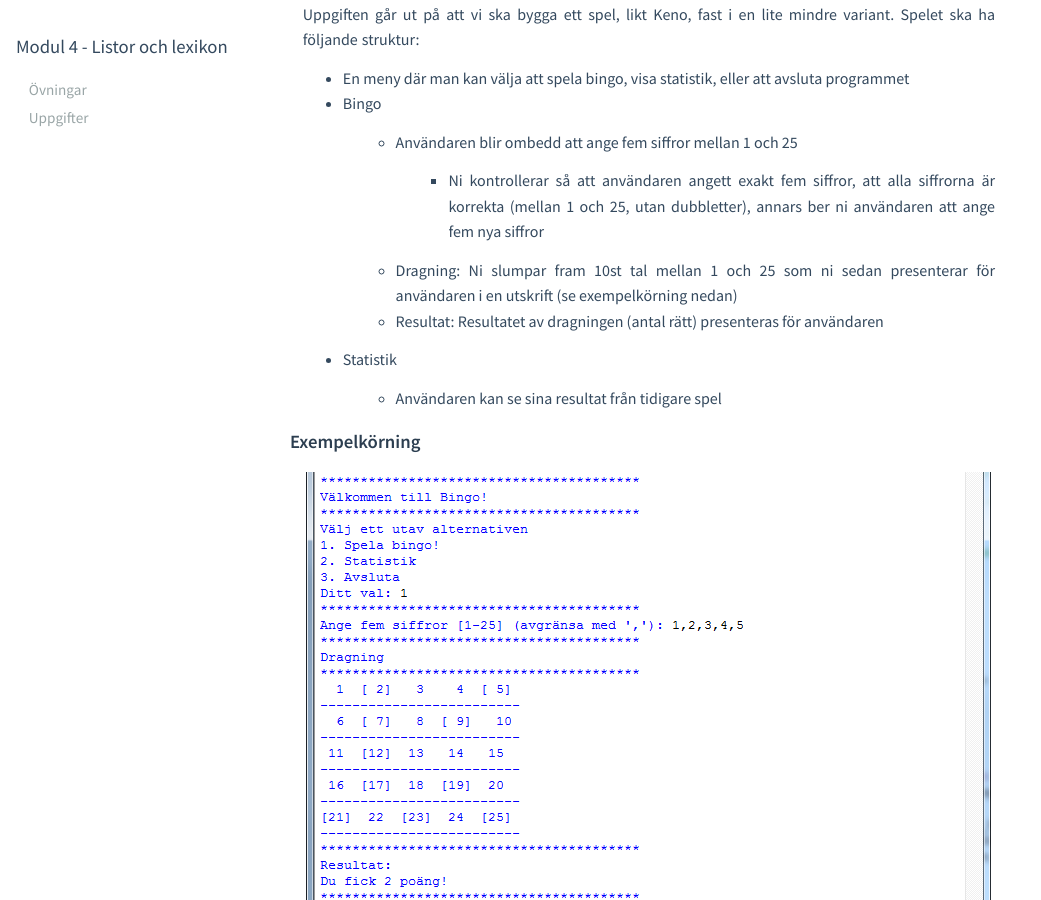
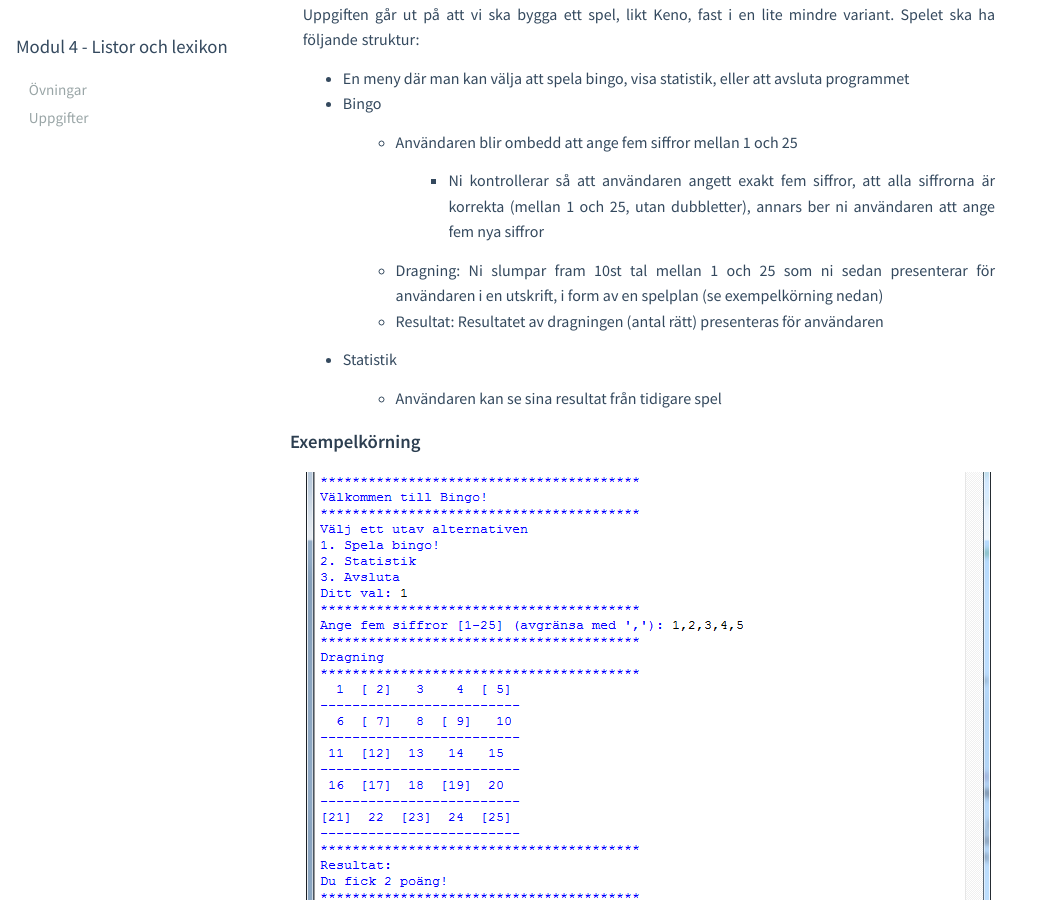
Before and after one commit to mau-dvmt/ia-python, a Jekyll site: the page built from modules/m4/assignments/U1.md, in a window 1280 px wide and 900 px high, scrolled down 404 px. Shown: the whole window, without its empty margins (0-1041 px from the left). Built offline with Jekyll 4.4.1, drawn with Linux system fonts in a browser that asks for light colours.

Commit message:
Updated description

```diff
--- a/modules/m4/assignments/U1.md
+++ b/modules/m4/assignments/U1.md
@@ -20,7 +20,7 @@ Uppgiften går ut på att vi ska bygga ett spel, likt Keno, fast i en lite mindr
 - Bingo
     - Användaren blir ombedd att ange fem siffror mellan 1 och 25
         - Ni kontrollerar så att användaren angett exakt fem siffror, att alla siffrorna är korrekta (mellan 1 och 25, utan dubbletter), annars ber ni användaren att ange fem nya siffror
-    - Dragning: Ni slumpar fram 10st tal mellan 1 och 25 som ni sedan presenterar för användaren i en utskrift (se exempelkörning nedan)
+    - Dragning: Ni slumpar fram 10st tal mellan 1 och 25 som ni sedan presenterar för användaren i en utskrift, i form av en spelplan (se exempelkörning nedan)
     - Resultat: Resultatet av dragningen (antal rätt) presenteras för användaren
 - Statistik
     - Användaren kan se sina resultat från tidigare spel
```
